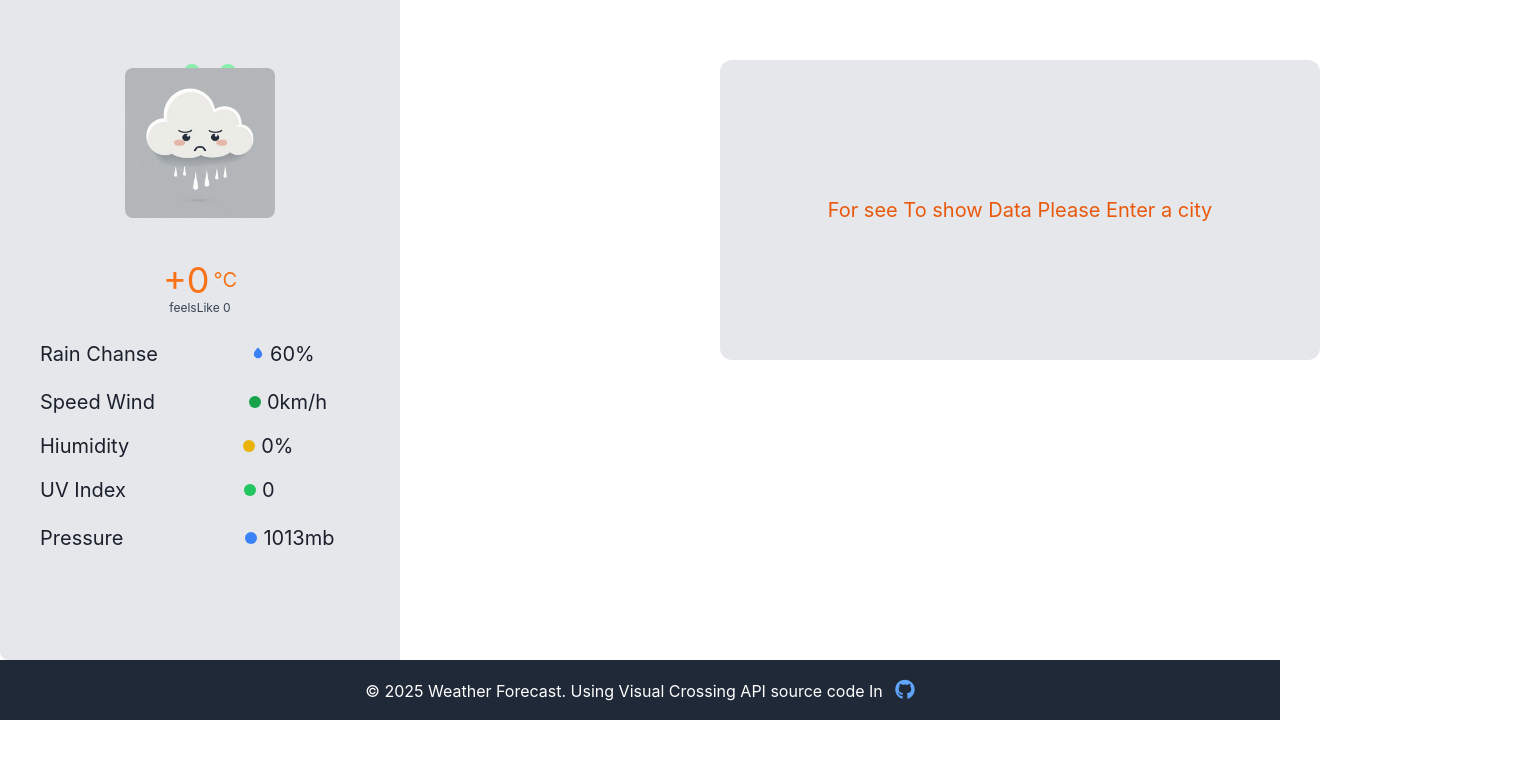
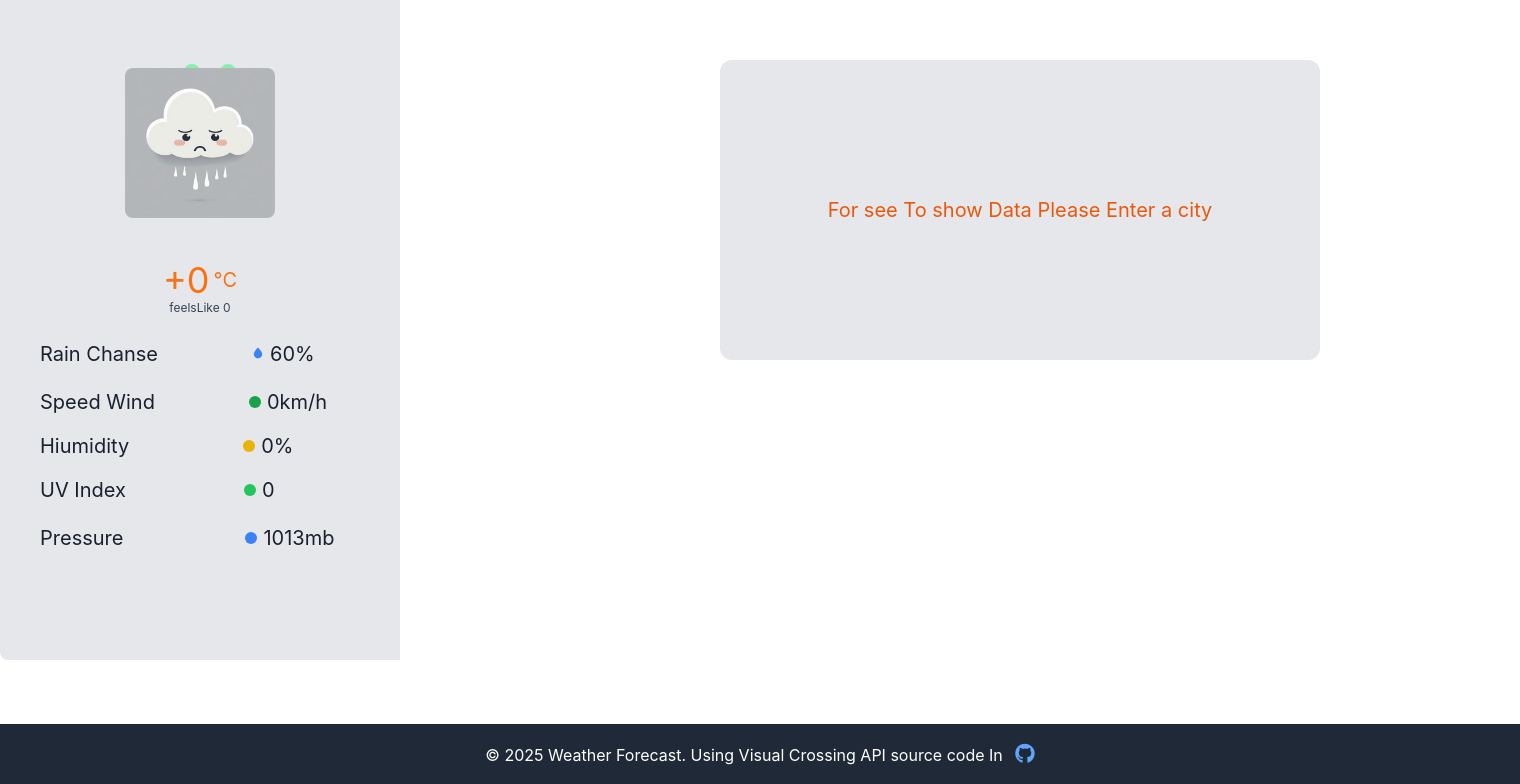
Before and after one commit to mrejo11/weather-webApp, a Next.js app: page / in a window 1280 px wide. Shown: the part 140-924 px from the top of the page, 1520 px wide, since content can reach past the window. Before the commit the page ends 860 px from the top, so only its background shows below. Built offline with nearby package versions, Linux system fonts and the light colour scheme.

Commit message:
bugFixSomeDisplay

```diff
--- a/src/app/components/MainDisplay.tsx
+++ b/src/app/components/MainDisplay.tsx
@@ -22,7 +22,7 @@ export default function MainDisplay() {
 
   return (
     <div className="relative w-full h-screen">
-      <div className="absolute left-0 top-0 w-full lg:w-[50vh] h-full bg-gray-200 rounded-l-lg p-4">
+      <div className="absolute left-0 top-0 w-full lg:w-[50vh] h-full lg:h-[790] 3xl:h-[1010px] bg-gray-200 rounded-l-lg p-4">
         <div className="flex flex-col items-center justify-center">
           <form
             action={action}
--- a/src/app/components/show-display-data.tsx
+++ b/src/app/components/show-display-data.tsx
@@ -26,7 +26,7 @@ export default function ShowDisplayData({ weatherData }: ShowDisplayDataProps) {
       </div>
       <WeatherImage weatherData={weatherData} />
 
-      <div className="absolute flex flex-col items-center top-[50vh] text-4xl text-orange-500">
+      <div className="absolute flex flex-col items-center top-[50vh] lg:top-[400px] 3xl:top-[500px] text-4xl text-orange-500">
         <div className="flex items-center gap-1">
           {temperature >= 0
             ? `+${Math.round(temperature)}`
--- a/src/app/layout.tsx
+++ b/src/app/layout.tsx
@@ -52,7 +52,7 @@ export default function RootLayout({
         className={`${geistSans.variable} ${geistMono.variable} antialiased`}
       >
         <Providers>{children}</Providers>
-        <footer className=" bg-gray-800 text-white p-4 text-center translate-y-[2600px] lg:translate-y-0">
+        <footer className=" bg-gray-800 text-white p-4 text-center translate-y-[2600px] lg:translate-y-16 lg:w-[1520px] 3xl:w-[1903px]">
           <p>
             © 2025 Weather Forecast. Using Visual Crossing API
             source code{" In "}
```
